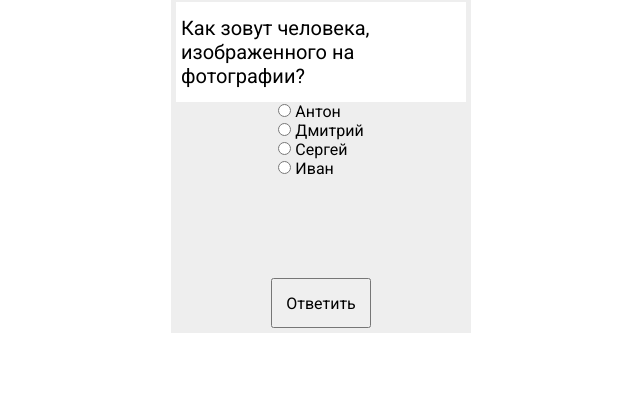
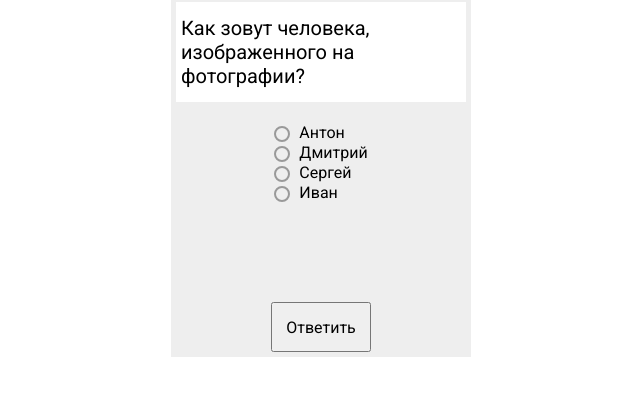
Before and after one commit to Reutovsky/history-testing-js, a plain HTML site: page index.html in a window 1280 px wide. Both pictures are taken after a click on the button "Начать тест". Shown: the part 208-604 px from the top of the page, without its empty margins (319-959 px from the left). Drawn offline with Linux system fonts and the light colour scheme.

Commit message:
edit styles

```diff
--- a/styles/main.css
+++ b/styles/main.css
@@ -56,11 +56,14 @@ button {
     margin-top: 5px;
 }
 
+
 form {
     display: flex;
-    flex-flow: column wrap;
+    flex-flow: column nowrap;
+    align-items: flex-start;
     justify-content: space-between;
-    align-items: flex-start;
+    margin-top: 20px;
+    height: 500pxß;
 }
 
 .result-section {
@@ -74,6 +77,28 @@ form {
     align-items: center;
 }
 
+input[type="radio"] {
+    -webkit-appearance: none;
+    -moz-appearance: none;
+    appearance: none;
+
+    border-radius: 50%;
+    width: 16px;
+    height: 16px;
+
+    border: 2px solid #999;
+    transition: 0.2s all linear;
+    outline: none;
+    margin-right: 5px;
+
+    position: relative;
+    top: 4px;
+  }
+
+  input[type="radio"]:checked {
+    border: 6px solid black;
+  }
+
 .display-block {
     display: block;
 }
```
